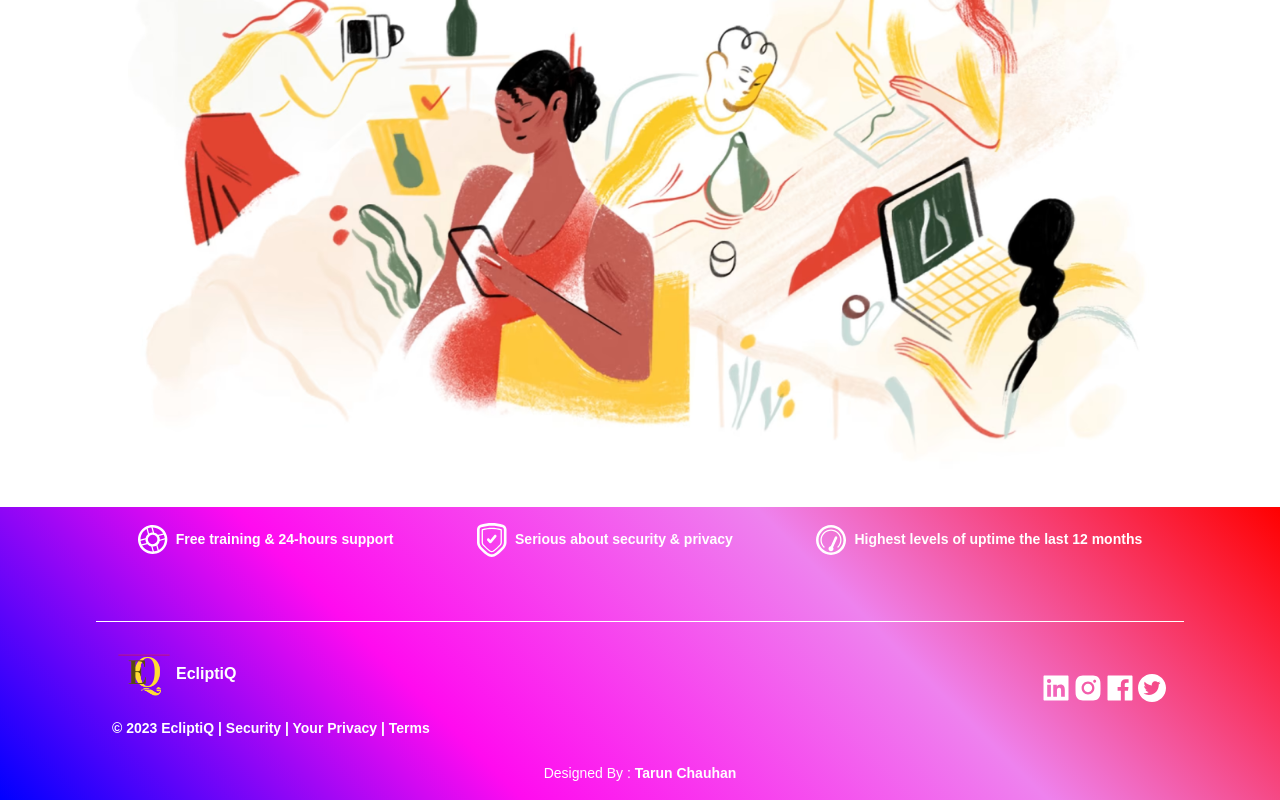
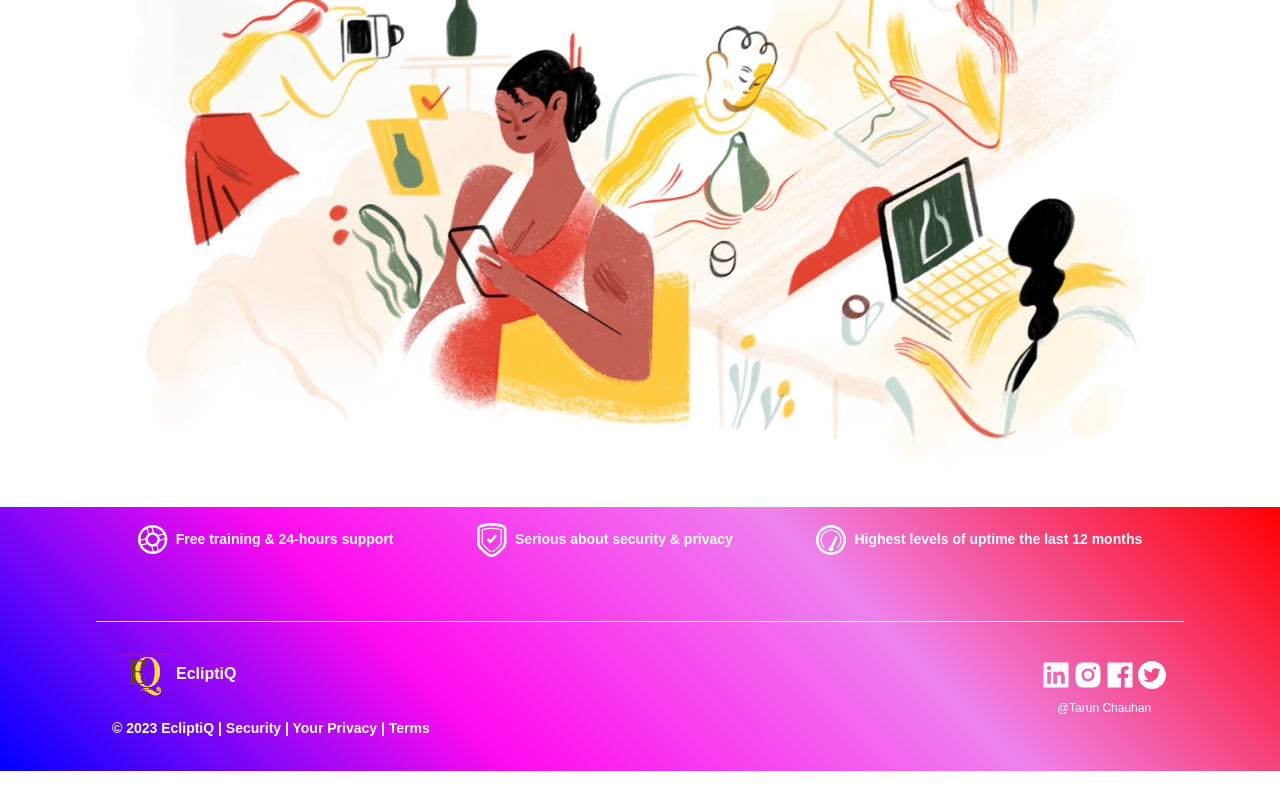
Before and after one commit to tarunkundal/EcliptiQ-HomePage, a Next.js app: page /features in a window 1280 px wide. Shown: the part 2924-3724 px from the top of the page. After the commit the page ends 3695 px from the top, so only its background shows below. Built offline with nearby package versions, Linux system fonts and the light colour scheme.

Commit message:
spelling  modification

```diff
--- a/pages/features.tsx
+++ b/pages/features.tsx
@@ -4,8 +4,8 @@ import Head from 'next/head';
 import router from 'next/router';
 import React from 'react';
 
+import Footer from '@/components/Footer';
 import Routes from '@/Routes';
-import Footer from '@/screens/Home/Footer';
 
 import Header from '../src/components/Header';
 
@@ -47,7 +47,7 @@ const Features = () => {
 					zIndex={-2}
 				/>
 				<Stack
-					w={{ base: '60%', md: '40%' }}
+					w={{ base: '70%', md: '40%' }}
 					fontSize={{ base: '22px', md: '25px' }}
 					bg="blue1"
 					m="auto"
@@ -89,7 +89,7 @@ const Features = () => {
 					/>
 				</Flex>
 				<Stack
-					w={{ base: '60%', md: '40%' }}
+					w={{ base: '70%', md: '40%' }}
 					fontSize={{ base: '22px', md: '25px' }}
 					bg="violet1"
 					m="auto"
--- a/src/screens/Home/Footer/index.tsx
+++ b/src/components/Footer/index.tsx
@@ -63,6 +63,7 @@ const Footer = () => {
 							© 2023 EcliptiQ | Security | Your Privacy | Terms
 						</Text>
 					</Stack>
+					<Stack>
 						<Flex>
 							<a style={{ color: 'white' }} href="https://www.linkedin.com">
 								<AiFillLinkedin size="2rem" />
@@ -77,13 +78,11 @@ const Footer = () => {
 								<AiFillTwitterCircle size="2rem" />
 							</a>
 						</Flex>
+						<Text textAlign="center" fontSize="12px">
+							@Tarun Chauhan
+						</Text>
+					</Stack>
 				</Flex>
-				<Text textAlign="center" fontSize="14px">
-					Designed By :{' '}
-					<Text fontWeight="bold" as="span">
-						Tarun Chauhan
-					</Text>
-				</Text>
 			</Stack>
 		</Box>
 	);
--- a/src/screens/Home/Comp2.tsx
+++ b/src/screens/Home/Comp2.tsx
@@ -4,7 +4,7 @@ import React from 'react';
 
 const Comp2 = () => {
 	return (
-		<Stack mx={{ base: 2, md: 14 }} gap={{ base: 10, md: 14 }} my={14} p={4}>
+		<Stack mx={{ base: 2, md: 14 }} gap={{ base: 8, md: 14 }} my={14} p={4}>
 			<Text align="center" fontWeight="bold" fontSize="14px">
 				JOIN 800,000+ HIGHLY PRODUCTIVE TEAMS
 			</Text>
--- a/src/screens/Home/Comp3.tsx
+++ b/src/screens/Home/Comp3.tsx
@@ -33,8 +33,8 @@ const Comp3 = () => {
 						Simplify work and get more done.
 					</Heading>
 					<Text>
-						Plan, track, and manage any type of work with project management
-						that flexes to your team's needs.
+						Plan, track, and manage any type of work with EcliptiQ that flexes
+						to your team's needs.
 					</Text>
 					<Text fontWeight="bold">REPLACES: Asana | Monday | Jira</Text>
 					<Button
--- a/src/screens/Home/Comp6.tsx
+++ b/src/screens/Home/Comp6.tsx
@@ -26,7 +26,7 @@ const Comp6 = () => {
 					fontSize="20px"
 					color="blue.400"
 				>
-					Focus on what`s important
+					The Power of Organized Progress
 				</Text>
 				<Heading fontSize={{ base: '4xl', md: '6xl' }}>
 					A task manager you can trust for life
--- a/src/screens/Home/index.tsx
+++ b/src/screens/Home/index.tsx
@@ -9,7 +9,7 @@ import Comp5 from './Comp5';
 import Comp6 from './Comp6';
 import Comp7 from './Comp7';
 import Comp8 from './Comp8';
-import Footer from './Footer';
+import Footer from '../../components/Footer';
 
 const Home = () => {
 	return (
```
Lines whose indentation alone changed are shown as unchanged.
